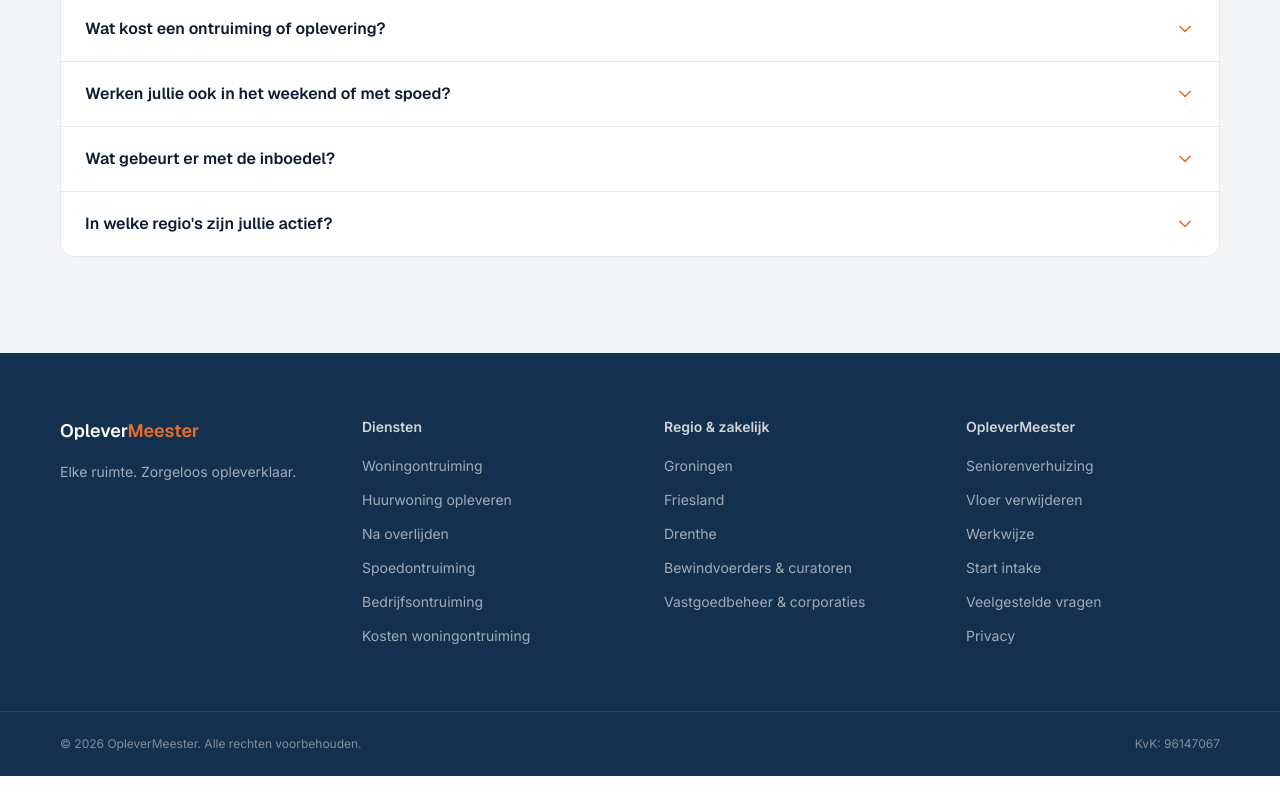
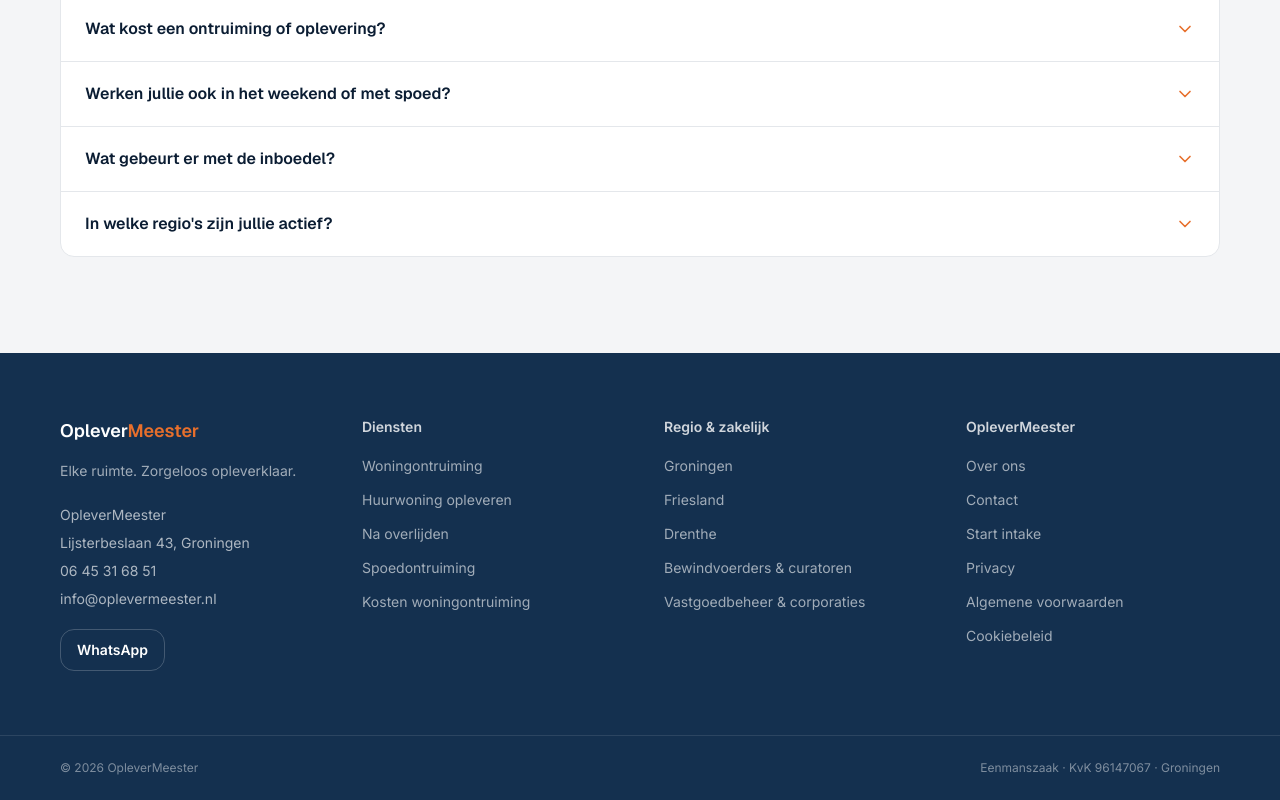
Before and after one commit to sandvlietbv/OpleverMeester, a Next.js app: page / in a window 1280 px wide. Shown: the part 5166-5966 px from the top of the page. Before the commit the page ends 5942 px from the top, so only its background shows below. Built offline with nearby package versions, Linux system fonts and the light colour scheme.

Commit message:
Add business contact details to footer

```diff
--- a/components/Footer.tsx
+++ b/components/Footer.tsx
@@ -1,75 +1,45 @@
 import Link from "next/link";
 
 const FOOTER_LINKS = [
-  {
-    heading: "Diensten",
-    links: [
+  { heading: "Diensten", links: [
     { label: "Woningontruiming", href: "/woningontruiming" },
     { label: "Huurwoning opleveren", href: "/huurwoning-opleveren" },
     { label: "Na overlijden", href: "/huis-leeghalen-na-overlijden" },
     { label: "Spoedontruiming", href: "/spoedontruiming" },
-      { label: "Bedrijfsontruiming", href: "/bedrijfsontruiming" },
     { label: "Kosten woningontruiming", href: "/kosten-woningontruiming" },
-    ],
-  },
-  {
-    heading: "Regio & zakelijk",
-    links: [
+  ]},
+  { heading: "Regio & zakelijk", links: [
     { label: "Groningen", href: "/woningontruiming-groningen" },
     { label: "Friesland", href: "/woningontruiming-friesland" },
     { label: "Drenthe", href: "/woningontruiming-drenthe" },
     { label: "Bewindvoerders & curatoren", href: "/zakelijk/bewindvoerders-en-curatoren" },
     { label: "Vastgoedbeheer & corporaties", href: "/zakelijk/vastgoedbeheer-en-corporaties" },
-    ],
-  },
-  {
-    heading: "OpleverMeester",
-    links: [
-      { label: "Seniorenverhuizing", href: "/seniorenverhuizing-en-oplevering" },
-      { label: "Vloer verwijderen", href: "/vloer-verwijderen-oplevering" },
-      { label: "Werkwijze", href: "/#werkwijze" },
+  ]},
+  { heading: "OpleverMeester", links: [
+    { label: "Over ons", href: "/over-ons" },
+    { label: "Contact", href: "/contact" },
     { label: "Start intake", href: "/#intake" },
-      { label: "Veelgestelde vragen", href: "/#faq" },
     { label: "Privacy", href: "/privacy" },
-    ],
-  },
+    { label: "Algemene voorwaarden", href: "/algemene-voorwaarden" },
+    { label: "Cookiebeleid", href: "/cookies" },
+  ]},
 ];
 
 export default function Footer() {
-  return (
-    <footer className="bg-navy-light text-white">
+  return <footer className="bg-navy-light text-white">
     <div className="container-om grid gap-12 py-16 md:grid-cols-4">
       <div>
-          <span className="font-display text-lg font-semibold">
-            Oplever<span className="text-orange">Meester</span>
-          </span>
-          <p className="mt-4 max-w-xs text-sm leading-relaxed text-white/60">
-            Elke ruimte. Zorgeloos opleverklaar.
-          </p>
+        <span className="font-display text-lg font-semibold">Oplever<span className="text-orange">Meester</span></span>
+        <p className="mt-4 text-sm text-white/60">Elke ruimte. Zorgeloos opleverklaar.</p>
+        <div className="mt-5 text-sm leading-7 text-white/65">
+          <p>OpleverMeester</p><p>Lijsterbeslaan 43, Groningen</p>
+          <a href="tel:+31645316851" className="block hover:text-orange-light">06 45 31 68 51</a>
+          <a href="mailto:info@oplevermeester.nl" className="block hover:text-orange-light">info@oplevermeester.nl</a>
         </div>
-
-        {FOOTER_LINKS.map((col) => (
-          <div key={col.heading}>
-            <h3 className="text-sm font-semibold text-white/80">{col.heading}</h3>
-            <ul className="mt-4 flex flex-col gap-2.5">
-              {col.links.map((link) => (
-                <li key={link.href}>
-                  <Link href={link.href} className="text-sm text-white/60 transition-colors hover:text-orange-light">
-                    {link.label}
-                  </Link>
-                </li>
-              ))}
-            </ul>
+        <a href="https://wa.me/31645316851" target="_blank" rel="noreferrer" className="mt-4 inline-flex rounded-om border border-white/20 px-4 py-2.5 text-sm font-semibold">WhatsApp</a>
       </div>
-        ))}
+      {FOOTER_LINKS.map((col) => <div key={col.heading}><h3 className="text-sm font-semibold text-white/80">{col.heading}</h3><ul className="mt-4 flex flex-col gap-2.5">{col.links.map((link) => <li key={link.href}><Link href={link.href} className="text-sm text-white/60 hover:text-orange-light">{link.label}</Link></li>)}</ul></div>)}
     </div>
-
-      <div className="border-t border-white/10">
-        <div className="container-om flex flex-col gap-2 py-6 text-xs text-white/45 sm:flex-row sm:items-center sm:justify-between">
-          <span>© {new Date().getFullYear()} OpleverMeester. Alle rechten voorbehouden.</span>
-          <span>KvK: 96147067</span>
-        </div>
-      </div>
-    </footer>
-  );
+    <div className="border-t border-white/10"><div className="container-om flex flex-col gap-2 py-6 text-xs text-white/45 sm:flex-row sm:justify-between"><span>© {new Date().getFullYear()} OpleverMeester</span><span>Eenmanszaak · KvK 96147067 · Groningen</span></div></div>
+  </footer>;
 }
```
Lines whose indentation alone changed are shown as unchanged.
